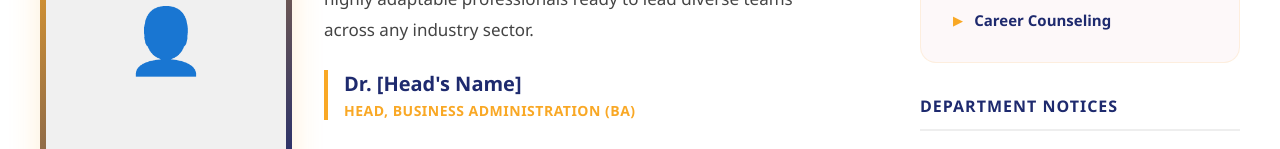
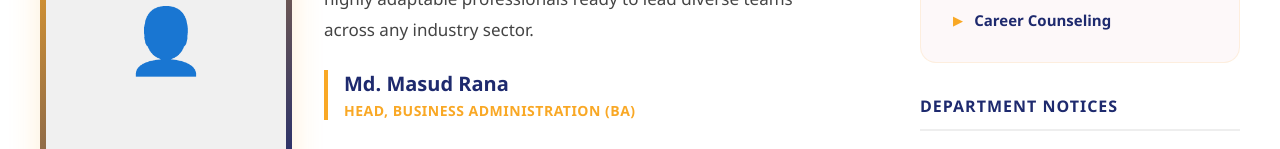
Before and after one commit to TheBiscuitMann/muconnect-frontend, a React (Create React App) app: page /academics/ba in a window 1280 px wide. Shown: the part 708-857 px from the top of the page. Built offline with nearby package versions, Linux system fonts and the light colour scheme.

Commit message:
edited dept head names

```diff
--- a/src/pages/BA.js
+++ b/src/pages/BA.js
@@ -12,7 +12,7 @@ const DEPT_NAME = 'Business Administration (BA)';
 const SCHOOL_NAME = 'School of Business & Economics';
 
 const deptHead = {
-  name: "Dr. [Head's Name]",
+  name: "Md. Masud Rana",
   title: "Head, Business Administration (BA)",
   message: "Welcome to the BA program. We provide a holistic approach to management, focusing on organizational behavior, strategic communication, and ethical leadership. Our graduates are highly adaptable professionals ready to lead diverse teams across any industry sector.",
 };
--- a/src/pages/BBA.js
+++ b/src/pages/BBA.js
@@ -13,7 +13,7 @@ const DEPT_NAME = 'Business Administration (BBA)';
 const SCHOOL_NAME = 'School of Business & Economics';
 
 const deptHead = {
-  name: "Dr. [Head's Name]",
+  name: "Md. Masud Rana",
   title: "Head, Business Administration",
   message: "Welcome to the BBA program. We cultivate visionary leaders and disruptive entrepreneurs. Through case studies, industry collaborations, and rigorous financial analysis, we empower our students to navigate and dominate the complex global business landscape.",
 };
--- a/src/pages/DataScience.js
+++ b/src/pages/DataScience.js
@@ -7,7 +7,7 @@ const NAVY = '#1e2a6e';
 const GREY = '#6b7280';
 
 // ── DATA PACK FOR DATA SCIENCE ──
-const DEPT_COLOR = '#00838F'; // Cyber Teal for Data Science
+const DEPT_COLOR = '#00838F';
 const DEPT_NAME = 'Data Science';
 const SCHOOL_NAME = 'School of Science & Technology';
 
--- a/src/pages/Economics.js
+++ b/src/pages/Economics.js
@@ -12,7 +12,7 @@ const DEPT_NAME = 'Economics';
 const SCHOOL_NAME = 'School of Business & Economics';
 
 const deptHead = {
-  name: "Dr. [Head's Name]",
+  name: "Mr. Md. Gulam Mokta Dhir",
   title: "Head, Department of Economics",
   message: "Welcome to the Department of Economics. We analyze the forces that shape wealth, poverty, and global markets. Our students gain rigorous quantitative skills and economic intuition, preparing them to guide policy, banking, and strategic development on a national scale.",
 };
--- a/src/pages/EnglishDept.js
+++ b/src/pages/EnglishDept.js
@@ -12,7 +12,7 @@ const DEPT_NAME = 'English';
 const SCHOOL_NAME = 'School of Humanities';
 
 const deptHead = {
-  name: "Dr. [Head's Name]",
+  name: "Anik Biswas",
   title: "Head, Department of English",
   message: "Welcome to the Department of English. We believe in the profound power of literature and language to shape society. Our students engage deeply with global narratives, critical theory, and linguistic structures, emerging as articulate communicators and creative thinkers ready for a diverse range of careers.",
 };
--- a/src/pages/LawDept.js
+++ b/src/pages/LawDept.js
@@ -14,7 +14,7 @@ const LAW_COLOR = '#900C3F';
 
 // ── DEPARTMENT DATA ──
 const lawHead = {
-  name: "Dr. [Head's Name]",
+  name: "Professor Dr. M. Rabiul Hossain",
   title: "Head, Department of Law",
   // img: headImage, // Uncomment when you have the picture!
   message: "Welcome to the Department of Law at Metropolitan University. Our mission is to cultivate brilliant legal minds capable of championing justice in a complex world. We offer a rigorous curriculum that blends profound theoretical understanding with intensive practical training, including moot court competitions and legal clinics.",
--- a/src/pages/SoftwareEngineering.js
+++ b/src/pages/SoftwareEngineering.js
@@ -12,7 +12,7 @@ const DEPT_NAME = 'Software Engineering';
 const SCHOOL_NAME = 'School of Science & Technology';
 
 const deptHead = {
-  name: "Dr. [Head's Name]",
+  name: "Fuad Ahmed",
   title: "Head, Department of Software Engineering",
   message: "Welcome to Software Engineering. We build the architects of tomorrow's digital infrastructure. Our intensive, project-based curriculum ensures students master agile development, system architecture, and cloud deployment, preparing them seamlessly for the global tech industry.",
 };
```
